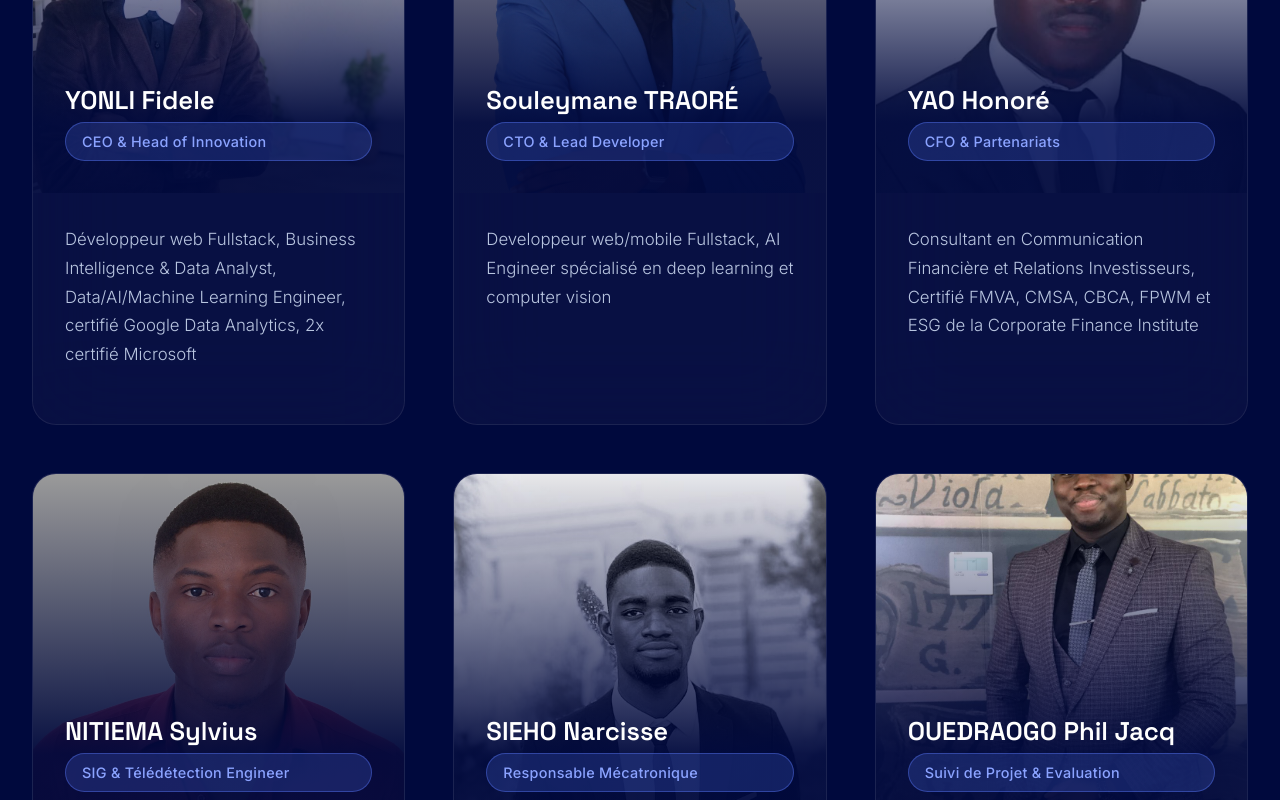
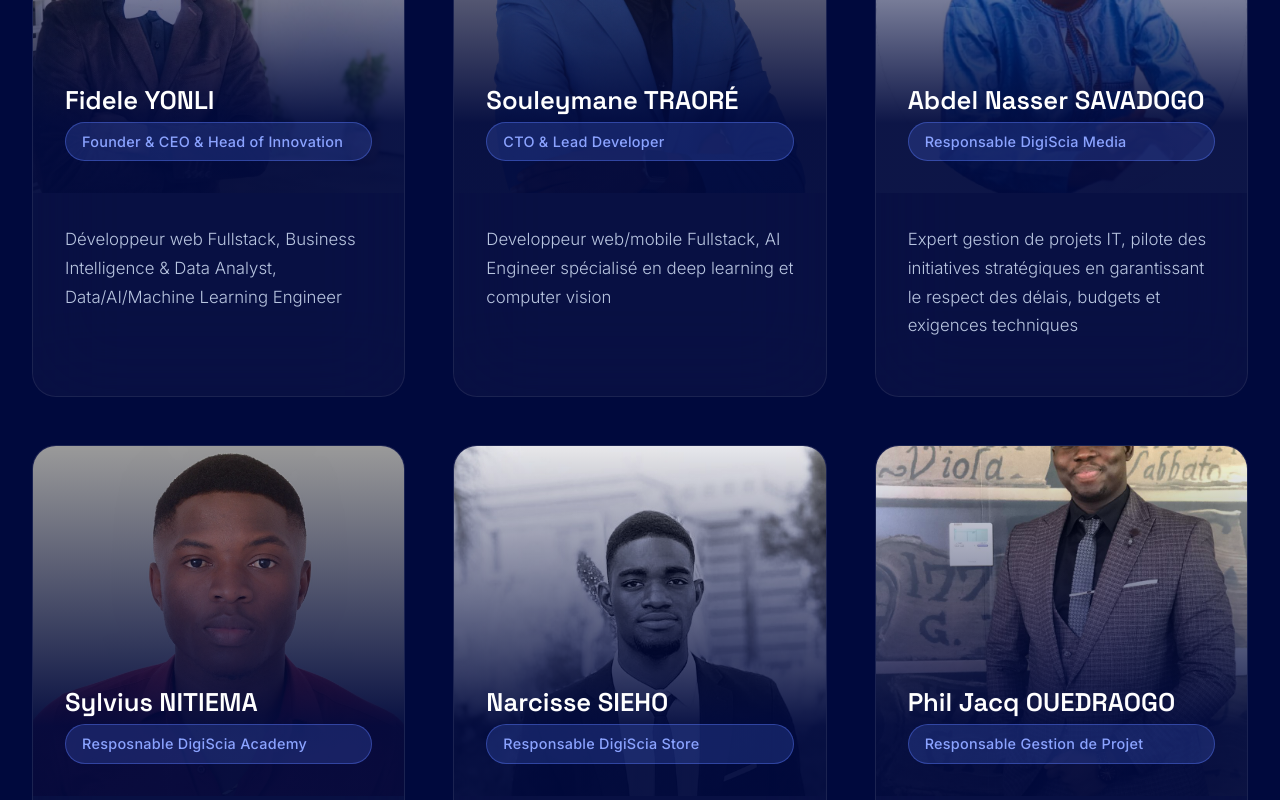
Before and after one commit to DigiScia/digiscia-plateform, a React (Vite) app in the folder frontend/: page / in a window 1280 px wide. Shown: the part 7800-8600 px from the top of the page. Built offline with nearby package versions, Linux system fonts and the light colour scheme; no server answers; the HTML template or start-up script is replaced by a standard one.

Commit message:
Ajout Abdel Nasser

```diff
--- a/frontend/src/pages/Team.jsx
+++ b/frontend/src/pages/Team.jsx
@@ -5,6 +5,7 @@ import souleymaneTroaore from "../assets/team/souleymane.jpg";
 import nitiemasylvius from "../assets/team/sylvius.jpg";
 import siehoNarcisse from "../assets/team/narcisse.jpg";
 import ouedraogoPhil from "../assets/team/philjacq.jpg";
+import abdel from "../assets/team/abdel.jpg";
 // import felicite from "../assets/team/felicite.jpg";
 
 
@@ -457,9 +458,9 @@ const CloseIcon = () => (
 
 const teamMembers = [
   {
-    name: "YONLI Fidele",
-    role: "CEO & Head of Innovation",
-    skills: "Développeur web Fullstack, Business Intelligence & Data Analyst, Data/AI/Machine Learning Engineer, certifié Google Data Analytics, 2x certifié Microsoft",
+    name: "Fidele YONLI",
+    role: "Founder & CEO & Head of Innovation",
+    skills: "Développeur web Fullstack, Business Intelligence & Data Analyst, Data/AI/Machine Learning Engineer",
     image: fidele
   },
   {
@@ -468,27 +469,33 @@ const teamMembers = [
     skills: "Developpeur web/mobile Fullstack, AI Engineer spécialisé en deep learning et computer vision",
     image: souleymaneTroaore
   },
+  // {
+  //   name: "Honoré YAO",
+  //   role: "CFO & Partenariats",
+  //   skills: "Consultant en Communication Financière et Relations Investisseurs, Certifié FMVA, CMSA, CBCA, FPWM et ESG de la Corporate Finance Institute",
+  //   image: yaoHonore
+  // },
   {
-    name: "YAO Honoré",
-    role: "CFO & Partenariats",
-    skills: "Consultant en Communication Financière et Relations Investisseurs, Certifié FMVA, CMSA, CBCA, FPWM et ESG de la Corporate Finance Institute",
-    image: yaoHonore
+    name: "Abdel Nasser SAVADOGO",
+    role: "Responsable DigiScia Media",
+    skills: "Expert gestion de projets IT, pilote des initiatives stratégiques en garantissant le respect des délais, budgets et exigences techniques",
+    image: abdel
   },
   {
-    name: "NITIEMA Sylvius",
-    role: "SIG & Télédétection Engineer",
+    name: "Sylvius NITIEMA",
+    role: "Resposnable DigiScia Academy",
     skills: "Expert en géosciences appliquées, spécialiste dans le management des données geospatiales et le traitement des données géophysiques",
     image: nitiemasylvius
   },
   {
-    name: "SIEHO Narcisse",
-    role: "Responsable Mécatronique",
+    name: "Narcisse SIEHO",
+    role: "Responsable DigiScia Store",
     skills: "Ingénieur en Productique & Mecatronique/Developpeur Web, Expert en Automatisme et Robotique/Consultant support Technique à Alten",
     image: siehoNarcisse
   },
   {
-    name: "OUEDRAOGO Phil Jacq",
-    role: "Suivi de Projet & Evaluation",
+    name: "Phil Jacq OUEDRAOGO",
+    role: "Responsable Gestion de Projet",
     skills: "Expert gestion de projets IT, pilote des initiatives stratégiques en garantissant le respect des délais, budgets et exigences techniques",
     image: ouedraogoPhil
   }
```
Also changed, not shown: frontend/src/assets/team/abdel.jpg (added), 4 other files (tests, documents, lock files or other folders).
